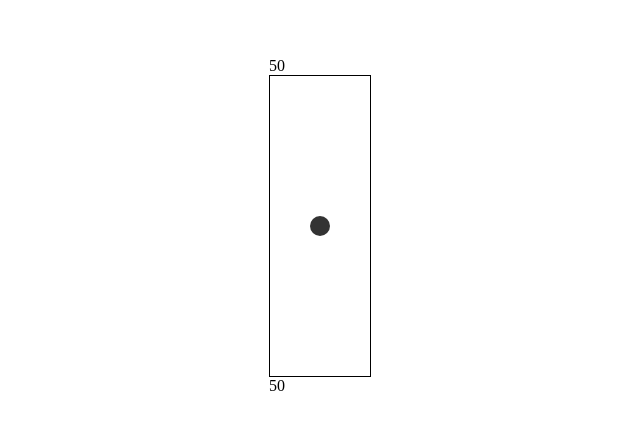
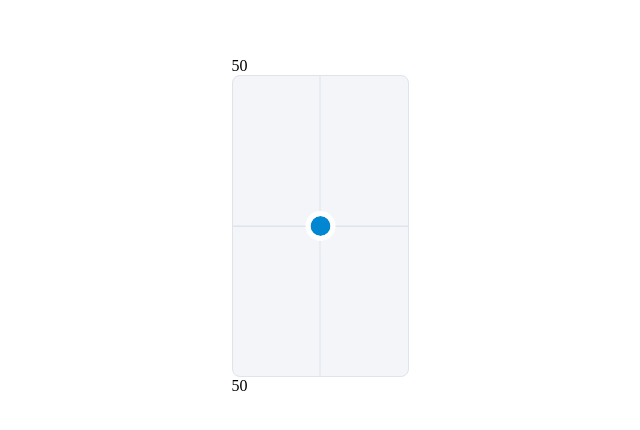
Before and after one commit to Stephen-2Hats/vertical-range-slider, a plain HTML site: page index.html in a window 1280 px wide. Shown: the part 174-604 px from the top of the page, without its empty margins (320-960 px from the left). Drawn offline with Linux system fonts and the light colour scheme.

Commit message:
basic styles added

```diff
--- a/style.css
+++ b/style.css
@@ -8,32 +8,59 @@ body {
 
 .slider-track {
     position: relative;
-    width: 100px;
+    width: 175px;
     height: 300px;
-    background: transparent;
-    border: 1px solid black;
+    background: #F3F5F9;
+    border: 1px solid #DFE3EB;
+    border-radius: 8px;
+    overflow: hidden;
+}
+
+.slider-track::before,
+.slider-track::after {
+    content: '';
+    position: absolute;
+    background: #DFE3EB; /* Line color */
+}
+
+.slider-track::before {
+    width: 1px; /* Vertical line width */
+    height: 100%;
+    top: 0;
+    left: 50%; /* Center vertically */
+    transform: translateX(-50%);
+}
+
+.slider-track::after {
+    width: 100%;
+    height: 1px; /* Horizontal line height */
+    top: 50%; /* Center horizontally */
+    left: 0;
+    transform: translateY(-50%);
 }
 
 .slider-fill {
     position: absolute;
     width: 100%;
     height: 0;
-    top: 50%;
-    background-color: #4caf50;
-    z-index: -1;
+    top: 50%; /* Starts from the middle */
+    background: linear-gradient(to top, #5aaee0, transparent); /* Lighter blue to transparent */
+    border-top: 1px solid #DFE3EB; /* Add a border */
+    z-index: 9;
 }
 
 .vertical-slider {
     -webkit-appearance: none;
     appearance: none;
     width: 300px;
-    height: 100px;
+    height: 175px;
     background: transparent;
     position: absolute;
     top: 50%;
     left: 50%;
     transform: translate(-50%, -50%) rotate(-90deg);
     margin: 0;
+    z-index: 9;
 }
 
 .vertical-slider::-webkit-slider-thumb {
@@ -41,15 +68,17 @@ body {
     appearance: none;
     width: 20px;
     height: 20px;
-    background: #333;
+    background: #0186D2;
     border-radius: 50%;
     cursor: pointer;
+    outline: 5px solid #fff;
 }
 
 .vertical-slider::-moz-range-thumb {
     width: 20px;
     height: 20px;
-    background: #333;
+    background: #0186D2;
     border-radius: 50%;
     cursor: pointer;
+    outline: 5px solid #fff;
 }
```
